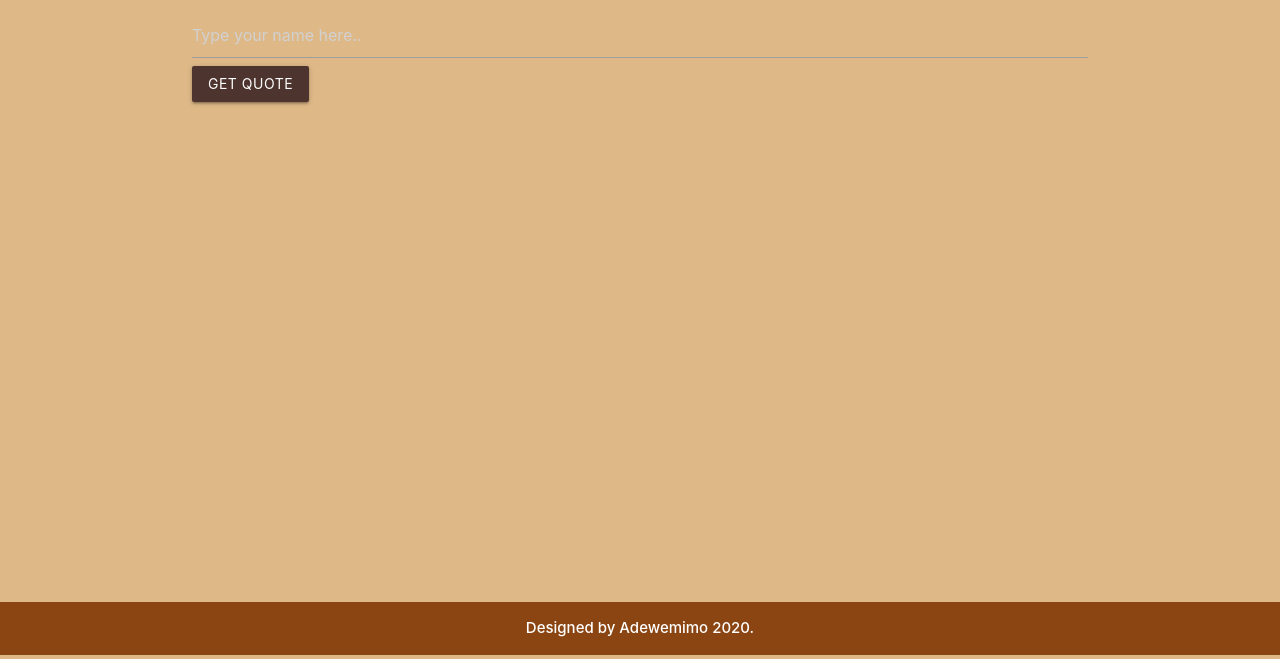
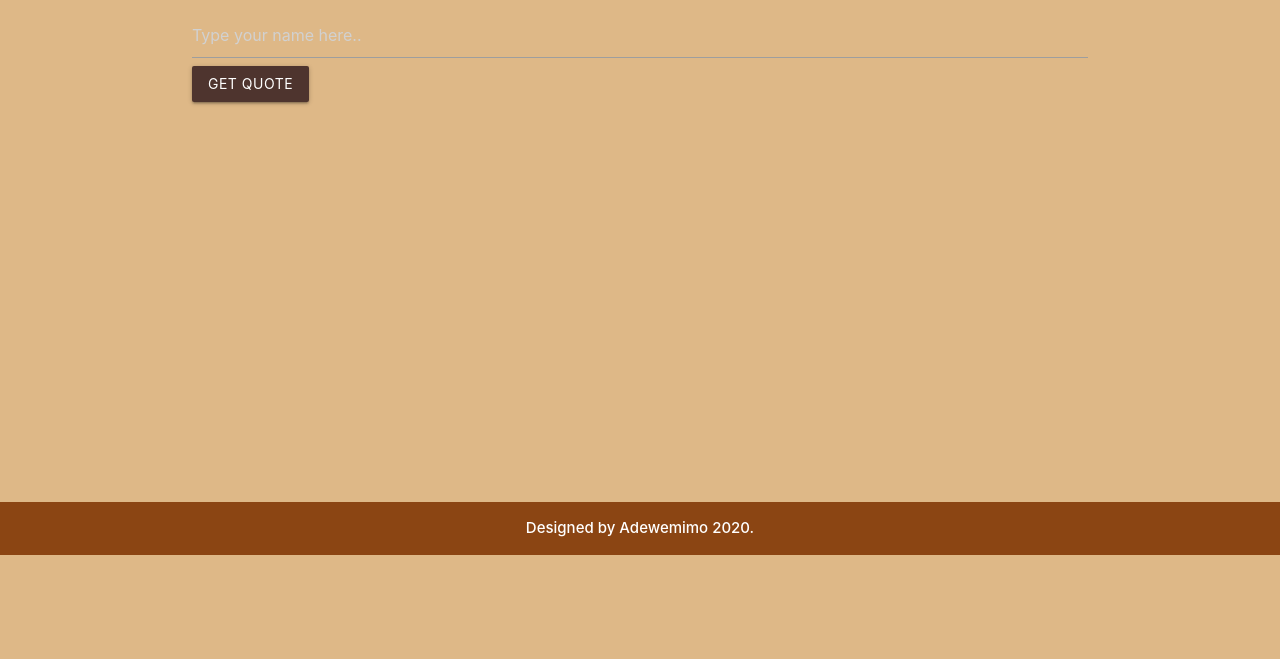
Before and after one commit to abiona01/Quote-Generator, a plain HTML site: page task/index.html in a window 1280 px wide. Shown: the part 141-800 px from the top of the page. Drawn offline with nearby package versions, Linux system fonts and the light colour scheme.

Commit message:
Update index.html

```diff
--- a/task/index.html
+++ b/task/index.html
@@ -31,7 +31,7 @@
         position: absolute;
         margin-left: 0;
         margin-bottom: 0;
-        margin-top: 500px;
+        margin-top: 400px;
         width: 100%;
         background-color: saddlebrown;
         color: white;
```
